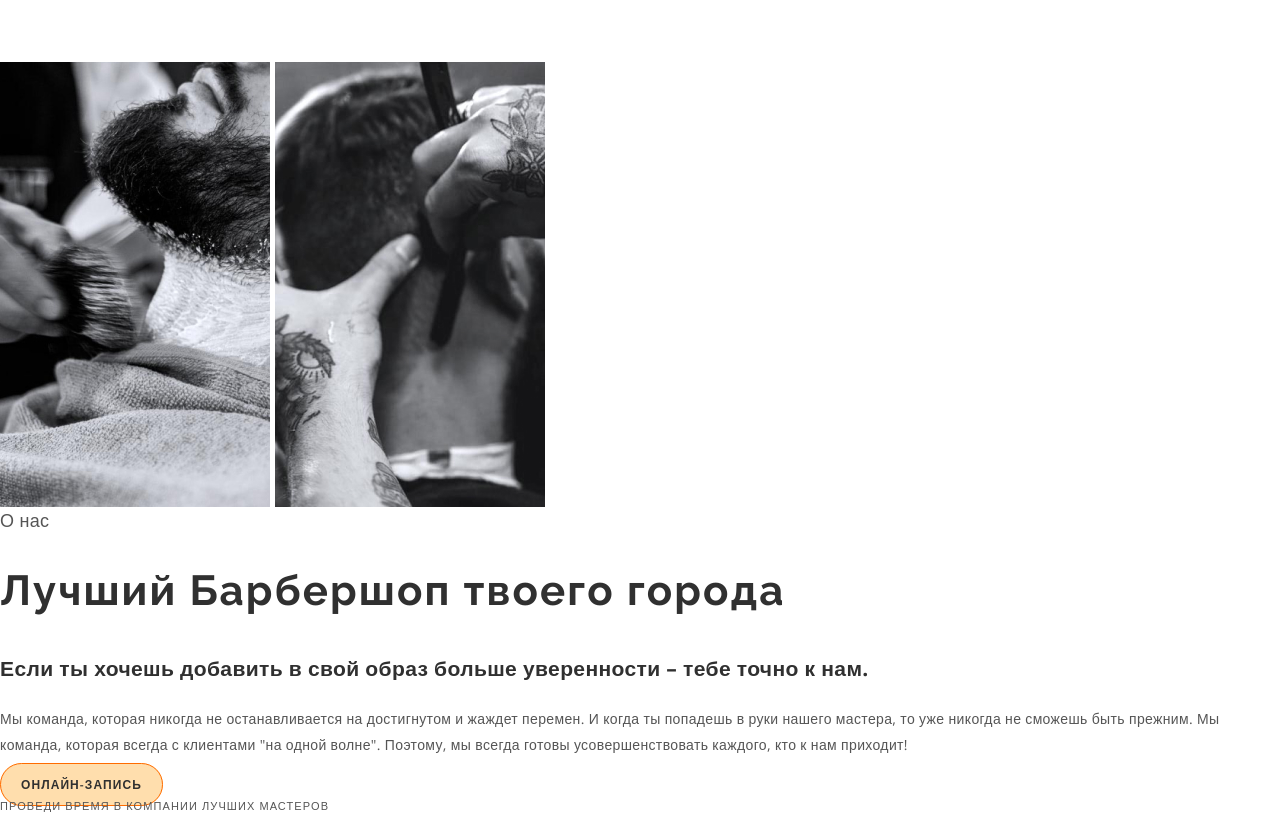
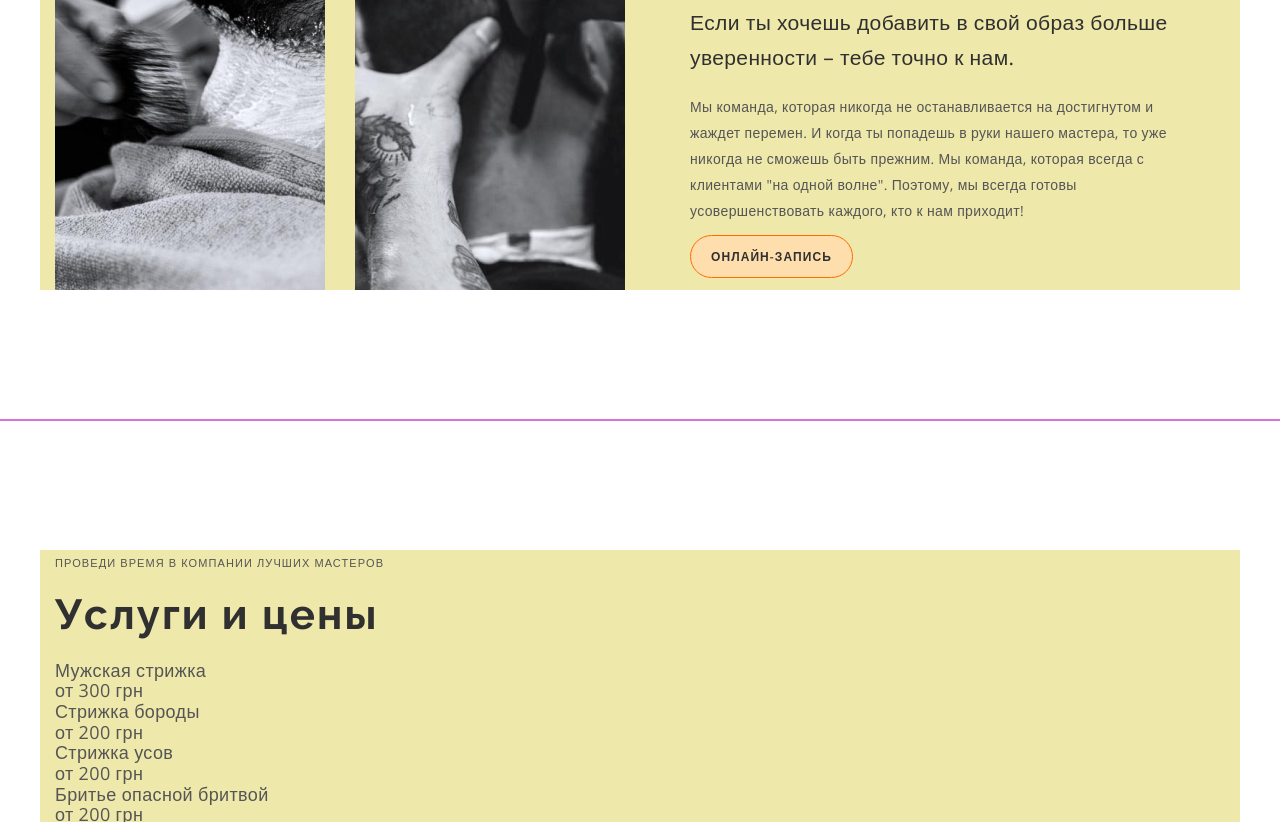
Before and after one commit to dariaddz/barbershop, a plain HTML site: page index.html in a window 1280 px wide. Shown: the part 790-1612 px from the top of the page. Drawn offline with nearby package versions, Linux system fonts and the light colour scheme.

Commit message:
about us

```diff
--- a/css/style.css
+++ b/css/style.css
@@ -13,19 +13,46 @@ body {
   color: var(--text-color);
 
   font-family: 'Open Sans', sans-serif;
-  font-weight: 400px;
   font-size: 18px;
   letter-spacing: 0.02em;
 }
 
-
+h1,
+h2,
+h3,
+p{
+  margin:0;
+}
 
 ul{
     margin: 0;
     padding: 0;
+    list-style:none;
 }
 
+img {
+  display:block;
+  max-width: 100%;
+  height: auto;
+}
 
+a {
+  text-decoration: none;
+}
+
+.container{
+  margin-left: auto;
+  margin-right: auto;
+ width: 1200px;
+ padding-left: 15px;
+ padding-right: 15px;
+ background-color: palegoldenrod;
+}
+.section{
+  padding-top:130px;
+  padding-bottom:130px;
+  outline: 1px solid orchid
+}
 /* sidebar */
 .social-link{
 
@@ -86,26 +113,15 @@ line-height: 11.365px;
   letter-spacing: 0.05em;
 }
 
-.section-title {
-  color: var(--title-color);
 
-  font-family: Raleway;
-  font-weight: 700;
-  font-size: 42px;
-  line-height: 1.17;
-  letter-spacing: 0.05em;
-}
-.section-subtitle {
-  color: var(--title-color);
 
-  line-height: 1.67;
-}
 
 /* на уроке */
 .hero-description {
   color: var(--secondary-color);
   line-height: 1.67;
 }
+
 
 .suptitle-secondary{
 color: var(--inactive-color)
@@ -118,13 +134,17 @@ text-transform: uppercase;
 }
 
 .section-description {
-        font-weight: 400;
+margin-bottom: 20px;
+
+  font-weight: 400;
 font-size: 14px;
 line-height: 1.86;
 }
 
 .primary-btn{
-    color: var(--secondary-color);
+    margin-top: 20px;
+
+  color: var(--secondary-color);
     background-color: navajowhite;
     padding: 12px 20px;
     box-sizing: border-box;
@@ -164,3 +184,52 @@ line-height: 1.36;
 text-align: center;
 color: var(--title-color);
 }
+
+/* about us */
+
+.about-box{
+  display: flex;
+
+}
+.about-image-box{
+  display: flex;
+  }
+  .about-image-box> img{
+    margin-right:30px;
+    }
+
+    .suptitle-primary{
+
+      font-weight: 600;
+font-size: 11px;
+line-height: 1.36;
+letter-spacing: 0.1em;
+text-transform: uppercase;
+color:var(--title-color)
+    }
+
+
+    .section-title {
+      margin-bottom:20px;
+      margin-top: 20px;
+      color: var(--title-color);
+
+      font-family: Raleway;
+      font-weight: 700;
+      font-size: 42px;
+      line-height: 1.17;
+      letter-spacing: 0.05em;
+          }
+
+    .section-subtitle {
+      margin-bottom:20px;
+
+      color: var(--title-color);
+      font-weight: 400;
+      line-height: 1.67;
+    }
+.description-container{
+width:500px;
+display:block;
+margin-left:35px;
+}
--- a/index.html
+++ b/index.html
@@ -10,7 +10,6 @@
       href="https://fonts.googleapis.com/css2?family=Open+Sans:wght@400;600;700&family=Raleway:wght@700&display=swap"
       rel="stylesheet"
     />
-    https://cdnjs.cloudflare.com/ajax/libs/modern-normalize/1.1.0/modern-normalize.min.css
     <link
       rel="stylesheet"
       href="https://cdnjs.cloudflare.com/ajax/libs/modern-normalize/1.1.0/modern-normalize.min.css"
@@ -72,8 +71,9 @@
     <!-- Main content -->
     <main class="layout">
       <!-- About Us -->
-      <section class="section-box" id="about-section">
-        <div class="about_image-box">
+      <section class="section" id="about-section">
+        <div class="container about-box">
+          <div class="about-image-box">
             <img src="./images/about-1.jpg" alt="Намазываем пеной" />
             <img src="./images/about-2.jpg" alt="А потом вот так опасной бритвой бреем" />
           </div>
@@ -84,17 +84,19 @@
               Если ты хочешь добавить в свой образ больше уверенности – тебе точно к нам.
             </h3>
             <p class="section-description">
-            Мы команда, которая никогда не останавливается на достигнутом и жаждет перемен. И когда
-            ты попадешь в руки нашего мастера, то уже никогда не сможешь быть прежним. Мы команда,
-            которая всегда с клиентами "на одной волне". Поэтому, мы всегда готовы усовершенствовать
-            каждого, кто к нам приходит!
+              Мы команда, которая никогда не останавливается на достигнутом и жаждет перемен. И
+              когда ты попадешь в руки нашего мастера, то уже никогда не сможешь быть прежним. Мы
+              команда, которая всегда с клиентами "на одной волне". Поэтому, мы всегда готовы
+              усовершенствовать каждого, кто к нам приходит!
             </p>
             <a href="#footer" class="primary-btn darken">Онлайн-запись</a>
+          </div>
         </div>
       </section>
 
       <!-- Price -->
-      <section class="section-box" id="price-section">
+      <section class="section section-box" id="price-section">
+        <div class="container">
           <span class="suptitle-secondary">Проведи время в компании лучших мастеров</span>
           <h2 class="section-title lighten">Услуги и цены</h2>
           <div class="price-box">
@@ -136,10 +138,12 @@
             </ul>
           </div>
           <a href="#footer" class="primary-btn">Онлайн-запись</a>
+        </div>
       </section>
 
       <!-- Why Us -->
-      <section class="section-box" id="why-section">
+      <section class="section section-box" id="why-section">
+        <div class="container">
           <div class="number-container">
             <div class="number-box">
               <p>600</p>
@@ -166,10 +170,12 @@
               прочитать.
             </h3>
           </div>
+        </div>
       </section>
 
       <!-- Our masters -->
-      <section class="section-box" id="masters-section">
+      <section class="section section-box" id="masters-section">
+        <div class="container">
           <span class="suptitle-primary">для настоящих ценителей атмосферы</span>
           <h2 class="section-title">Наши мастера</h2>
           <ul class="masters-list">
@@ -179,7 +185,8 @@
               <span>Extreme Barber</span>
               <div class="master-social-box">
                 <a href="" class="master-social-link"></a><a href="" class="master-social-link"></a
-              ><a href="" class="master-social-link"></a><a href="" class="master-social-link"></a>
+                ><a href="" class="master-social-link"></a
+                ><a href="" class="master-social-link"></a>
               </div>
             </li>
             <li class="master-card">
@@ -188,7 +195,8 @@
               <span>Extreme Barber</span>
               <div class="master-social-box">
                 <a href="" class="master-social-link"></a><a href="" class="master-social-link"></a
-              ><a href="" class="master-social-link"></a><a href="" class="master-social-link"></a>
+                ><a href="" class="master-social-link"></a
+                ><a href="" class="master-social-link"></a>
               </div>
             </li>
             <li class="master-card">
@@ -197,14 +205,17 @@
               <span>Extreme Barber</span>
               <div class="master-social-box">
                 <a href="" class="master-social-link"></a><a href="" class="master-social-link"></a
-              ><a href="" class="master-social-link"></a><a href="" class="master-social-link"></a>
+                ><a href="" class="master-social-link"></a
+                ><a href="" class="master-social-link"></a>
               </div>
             </li>
           </ul>
+        </div>
       </section>
 
       <!-- Gallery -->
-      <section class="section-box">
+      <section class="section section-box">
+        <div class="container">
           <span class="suptitle-primary">На латинском языке “барба” означает “борода”</span>
           <div class="image-gallery">
             <img src="./images/gallery/image-1.jpg" alt="Стрижка машинкой" />
@@ -212,10 +223,13 @@
             <img src="./images/gallery/image-3.jpg" alt="Пропаривание лица" />
             <img src="./images/gallery/image-4.jpg" alt="Стрижка опасной бритвой" />
           </div>
+        </div>
       </section>
     </main>
 
     <!-- Footer -->
+    <section class="section">
+      <div class="container">
         <footer class="footer" id="footer">
           <div class="footer-contacts">
             <h2 class="section-title lighten">Онлайн-запись</h2>
@@ -238,7 +252,8 @@
             </div>
           </div>
         </footer>
-
+      </div>
+    </section>
     <div class="copyright">
       <p class="copy-text">&copy; Copyright <span>2020</span></p>
       <div class="social-box">
```
Lines whose indentation alone changed are shown as unchanged.
